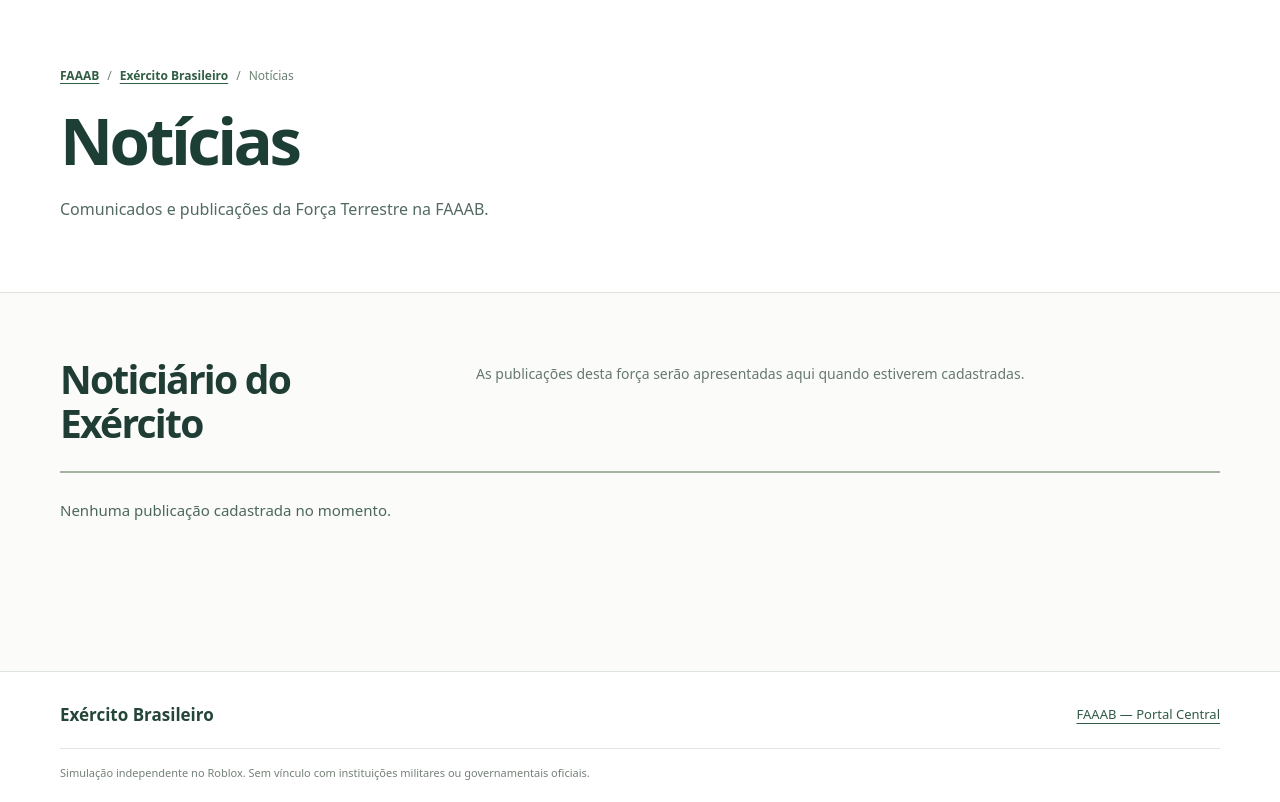
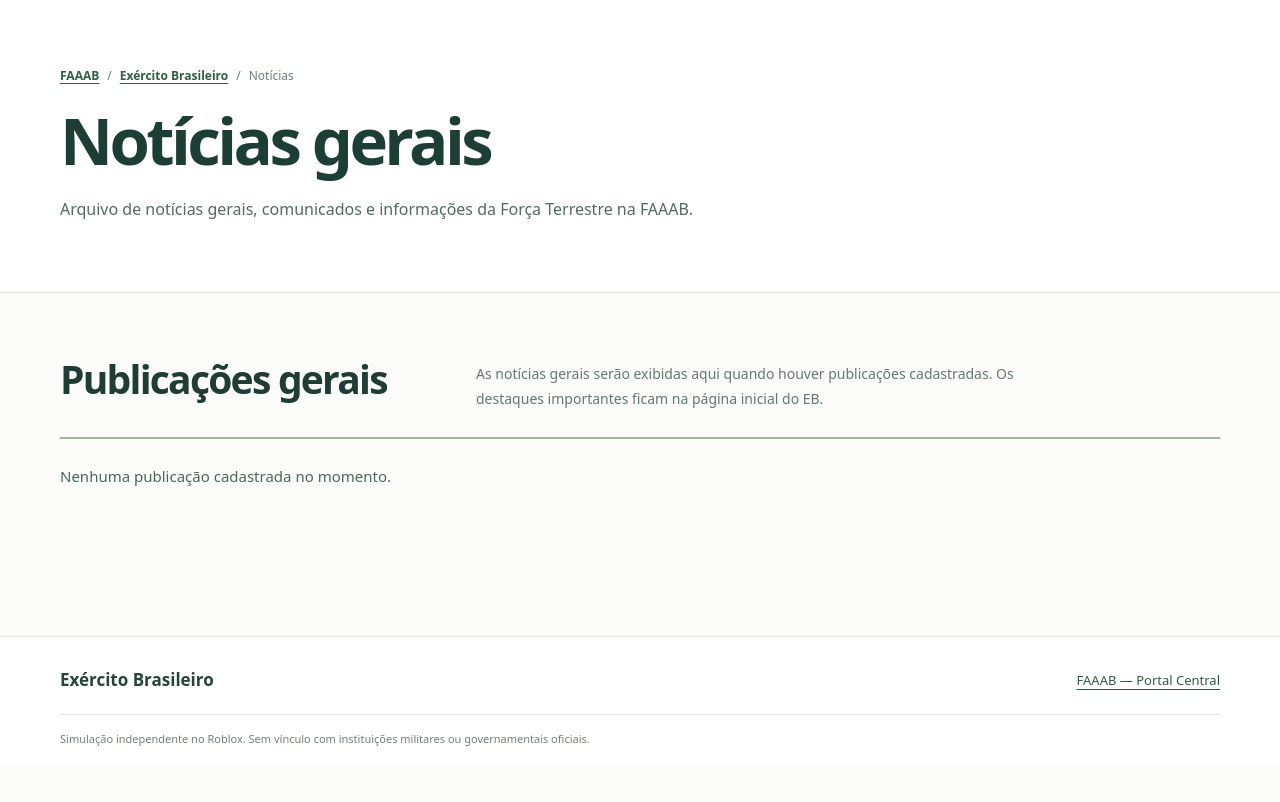
Before and after one commit to faaabcomando-stack/faaab-informacoes, a plain HTML site: page exercito/noticias.html in a window 1280 px wide. Shown: the part 98-900 px from the top of the page. After the commit the page ends 865 px from the top, so only its background shows below. Drawn offline with Linux system fonts and the light colour scheme.

Commit message:
Distingue notícias gerais de destaques importantes do Início EB

```diff
--- a/exercito/noticias.html
+++ b/exercito/noticias.html
@@ -5,10 +5,10 @@
   <meta name="viewport" content="width=device-width,initial-scale=1">
   <meta name="theme-color" content="#ffffff">
   <meta name="description" content="Comunicados e notícias da Força Terrestre da FAAAB.">
-  <title>Notícias | Exército Brasileiro — FAAAB</title>
+  <title>Notícias gerais | Exército Brasileiro — FAAAB</title>
   <link rel="icon" type="image/png" href="../assets/forcas/eb.png">
   <link rel="stylesheet" href="../portais/portal.css?v=5">
-  <link rel="stylesheet" href="eb-inicio.css?v=4">
+  <link rel="stylesheet" href="eb-inicio.css?v=5">
 </head>
 <body class="eb portal-eb eb-home">
   <div class="topline" aria-hidden="true"></div>
@@ -34,15 +34,15 @@
           <a href="index.html">Exército Brasileiro</a><span aria-hidden="true">/</span>
           <span>Notícias</span>
         </nav>
-        <h1 id="news-title">Notícias</h1>
-        <p>Comunicados e publicações da Força Terrestre na FAAAB.</p>
+        <h1 id="news-title">Notícias gerais</h1>
+        <p>Arquivo de notícias gerais, comunicados e informações da Força Terrestre na FAAAB.</p>
       </div>
     </section>
     <section class="eb-contents" aria-labelledby="news-archive-title">
       <div class="wrap">
         <div class="eb-section-head">
-          <h2 id="news-archive-title">Noticiário do Exército</h2>
-          <p>As publicações desta força serão apresentadas aqui quando estiverem cadastradas.</p>
+          <h2 id="news-archive-title">Publicações gerais</h2>
+          <p>As notícias gerais serão exibidas aqui quando houver publicações cadastradas. Os destaques importantes ficam na página inicial do EB.</p>
         </div>
         <p class="eb-news-empty">Nenhuma publicação cadastrada no momento.</p>
       </div>
```
